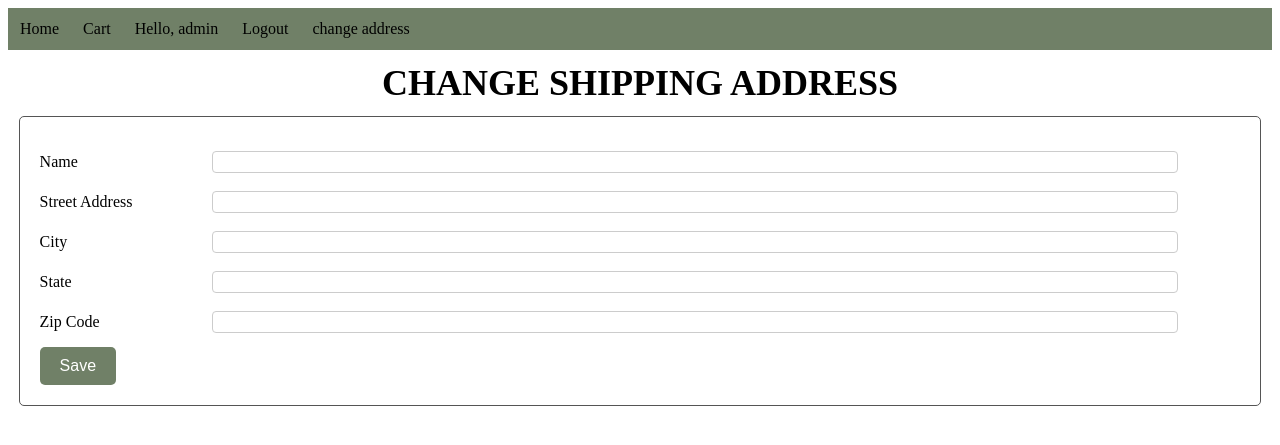
After one commit to ChandlerWeeks/Group2, a Django app: page /change_address in a window 1280 px wide. The commit adds this page. Shown: the top 445 px of the page. Run offline with Django 4.2, Linux system fonts and the light colour scheme; a user stored in the database is signed in.

Commit message:
Added ability to set address

```diff
--- a/bigMoney/forms.py
+++ b/bigMoney/forms.py
@@ -1,6 +1,6 @@
 from django import forms
 from django.contrib.auth.forms import UserCreationForm
-from .models import User
+from .models import User, Address
 
 class RegistrationForm(UserCreationForm):
     email = forms.EmailField(required=True)
@@ -11,3 +11,8 @@ class RegistrationForm(UserCreationForm):
     class Meta:
         model = User
         fields = ['username', 'email', 'role']
+
+class AddressForm(forms.ModelForm):
+    class Meta:
+        model = Address
+        fields = ['RecipiantName', 'StreetAddress', 'City', 'State', 'zipcode']
--- a/bigMoney/models.py
+++ b/bigMoney/models.py
@@ -59,4 +59,4 @@ class User(AbstractUser):
 
 
     def __str__(self):
-        return f'{self.user.username} ({self.role})'
+        return f'{self.username} ({self.role})'
--- a/bigMoney/static/styling/styles.css
+++ b/bigMoney/static/styling/styles.css
@@ -13,9 +13,10 @@
 .nav-bar a {
     display: block;
     color: #000;
-    padding: 14px 16px;
+    padding: 12px 12px;
     text-decoration: none;
     text-align: center;
+    font-family: 'Times New Roman', "Georgia", "Arial";
 }
 
 .nav-bar a:hover {
@@ -23,7 +24,8 @@
     color: white;
 }
 
-.heading, .login-header {
+.page-title {
+    font-family: 'Times New Roman', "Georgia", "Arial";
     font-size: 36px;
     font-weight: bold;
     text-align: center;
@@ -31,7 +33,7 @@
     text-transform: uppercase;
 }
 
-.register-form, .login-form {
+.form {
     width: 95%;
     margin: 0 auto;
     padding: 20px;
@@ -51,8 +53,30 @@
     font-size: 16px;
     border-radius: 5px;
     cursor: pointer;
+    margin-top: 10px;
 }
 
 .btn:hover {
     background-color: #555;
 }
+
+.input_descriptor {
+    display: inline-block;
+}
+
+.input-block {
+     /* NOT SURE WHY NEGATIVE MAKES IT LOOK GOOD BUT IT DOES */
+    margin-bottom: -10px;
+}
+
+.input-block input {
+    padding: 2px;
+    width: 80%;
+    border: 1px solid #ccc;
+    border-radius: 4px;
+    font-size: 14px;
+  }
+
+  .input-block p {
+    width: 14%;
+  }
--- /dev/null
+++ b/bigMoney/templates/change_address.html
@@ -0,0 +1,42 @@
+{% extends 'base.html' %}
+
+{% block content %}
+    <h2 class="page-title">Change Shipping Address</h2>
+
+    <form method="post" class=form>
+        {% csrf_token %}
+        <div class="input-block">
+            <label for="RecipiantName"></label>
+            <p class="input_descriptor">Name</p>
+            <input class="get_input" id="RecipiantName" type="text" name="RecipiantName" maxlength='255'required>
+        </div>
+
+        <div class="input-block">
+            <label for="StreetAddress"></label>
+            <p class="input_descriptor">Street Address</p>
+            <input class="get_input" id="StreetAddress" type="text" name="StreetAddress" maxlength='255'required>
+        </div>
+
+        <div class="input-block">
+            <label for="City"></label>
+            <p class="input_descriptor">City</p>
+            <input class="get_input" id="City" type="text" name="City" maxlength='255'required>
+        </div>
+
+        <div class="input-block">
+            <label for="State"></label>
+            <p class="input_descriptor">State</p>
+            <input class="get_input" id="State" type="text" name="State" maxlength='255'required>
+        </div>
+
+        <div class="input-block">
+            <label for="zipcode"></label>
+            <p class="input_descriptor">Zip Code</p>
+            <input type="number" id="zipcode" name="zipcode" min="00001" max="99999">
+        </div>
+
+        <div class="button-block">
+            <input type="submit" class="btn" value="Save">
+        </div>
+    </form>
+{% endblock %}
--- a/bigMoney/templates/header.html
+++ b/bigMoney/templates/header.html
@@ -7,6 +7,8 @@
         {% if user.is_authenticated %}
         <li><a>Hello, {{ user.username }}</a></li>
         <li><a href="{% url 'logout' %}">Logout</a></li>
+        <!--Might be smart to make a view user page, and have this nested-->
+        <li><a href="{% url 'change-address' %}">change address</a></li>
         {% else %}
         <li><a href="{% url 'login' %}">Login</a></li>
         <li><a href="{% url 'register' %}">Register</a></li>
--- a/bigMoney/templates/login.html
+++ b/bigMoney/templates/login.html
@@ -1,8 +1,8 @@
 {% extends 'base.html' %}
 
 {% block content %}
-  <h2 class="login-header">Login</h2>
-  <div class="login-form">
+  <h2 class="page-title">Login</h2>
+  <div class="form">
     <form method="post">
       {% csrf_token %}
       {{ form.as_p }}
--- a/bigMoney/templates/register.html
+++ b/bigMoney/templates/register.html
@@ -1,8 +1,8 @@
 {% extends 'base.html' %}
 
 {% block content %}
-  <h2 class="heading">Create Account</h2>
-  <form class="register-form" method="post">
+  <h2 class="page-title">Create Account</h2>
+  <form class="form" method="post">
     {% csrf_token %}
     {{ form.as_p }}
     <button type="submit" class="btn">Create Account</button>
--- a/bigMoney/urls.py
+++ b/bigMoney/urls.py
@@ -5,5 +5,6 @@ urlpatterns = [
  path("", views.home, name="home"),
  path("register/", views.register_view, name="register"),
  path("login/", views.loginview, name="login"),
- path("logout/", views.logout_view, name="logout")
+ path("logout/", views.logout_view, name="logout"),
+ path('change_address', views.change_address, name="change-address")
 ]
--- a/bigMoney/views.py
+++ b/bigMoney/views.py
@@ -1,9 +1,10 @@
 from django.contrib.auth.forms import AuthenticationForm
 from django.contrib.auth import authenticate, login, logout
 from django.shortcuts import render, redirect
+from django.contrib.auth.decorators import login_required
 from django.http import HttpResponse
-from .forms import RegistrationForm
-from .models import User
+from .forms import *
+from .models import *
 
 # Create your views here.
 def home(request):
@@ -23,6 +24,7 @@ def loginview(request):
         form = AuthenticationForm()
     return render(request, 'login.html', {'form': form})
 
+@login_required
 def logout_view(request):
     logout(request)
     return redirect('home')
@@ -37,3 +39,19 @@ def register_view(request):
     else:
         form = RegistrationForm()
     return render(request, 'register.html', {'form': form})
+
+@login_required
+def change_address(request):
+    address = request.user.address
+    form = AddressForm(instance=address)
+    if request.method == "POST":
+        form = AddressForm(request.POST, instance=address)
+        if form.is_valid():
+            address = form.save(commit=False)
+            address.user = request.user
+            address.save()
+            request.user.address = address
+            request.user.save()
+            return redirect("home")
+
+    return render(request, 'change_address.html', {'form': form})
```
Also changed, not shown: db.sqlite3.
